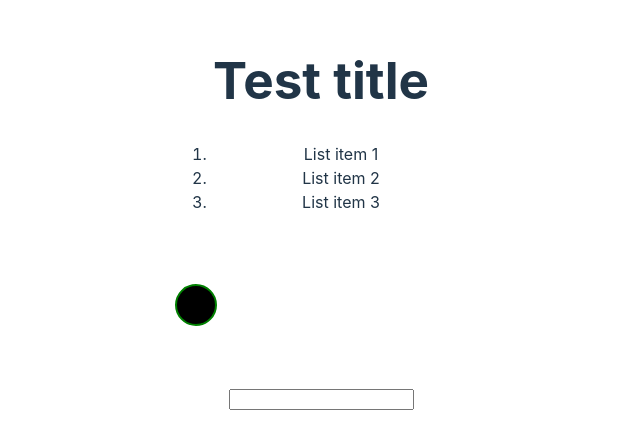
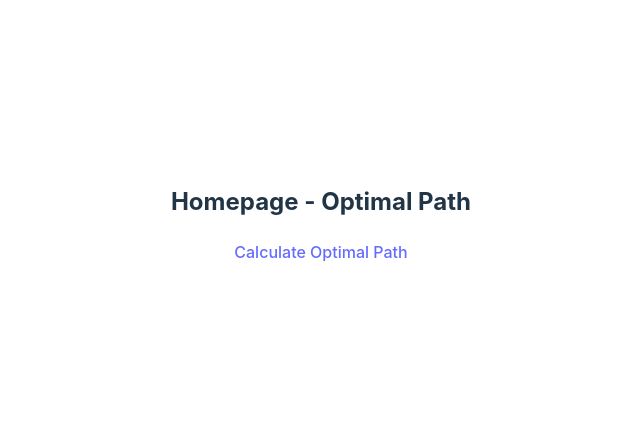
Before and after one commit to jckim014/wowprofessionoptimizer, a React (Vite) app in the folder frontend/: page / in a window 1280 px wide. Shown: the part 186-634 px from the top of the page, without its empty margins (319-959 px from the left). Built offline with nearby package versions, Linux system fonts and the light colour scheme.

Commit message:
Learning react - components

```diff
--- a/frontend/src/App.jsx
+++ b/frontend/src/App.jsx
@@ -1,15 +1,24 @@
 import { useState } from "react";
-import reactLogo from "./assets/react.svg";
-import viteLogo from "/vite.svg";
 import "./App.css";
+import Home from "./components/Home";
+
+// Add a navbar later
 
 function App() {
-  const [count, setCount] = useState(0);
+  const title = "Welcome to the Profession Optimizer";
+  const array = [1, 2, 3];
 
+  const link = "http://www.google.com";
+  const specialLink = "http://localhost:3000/calculate-optimal-path";
+
+  // { allows for any valid javascript}
   return (
     <>
-      <div>
-        <h1>Hello World!</h1>
+      <div className="App">
+        <div className="content">
+          <Home></Home>
+        </div>
+        <a href={specialLink}>Calculate Optimal Path</a>
       </div>
     </>
   );
--- /dev/null
+++ b/frontend/src/components/Home.jsx
@@ -0,0 +1,9 @@
+const Home = () => {
+  return (
+    <div className="home">
+      <h2>Homepage - Optimal Path</h2>
+    </div>
+  );
+};
+
+export default Home;
--- a/frontend/src/main.jsx
+++ b/frontend/src/main.jsx
@@ -2,11 +2,11 @@ import React from "react";
 import ReactDOM from "react-dom/client";
 import App from "./App.jsx";
 import "./index.css";
-import Greeting, { TestFunction, Test2 } from "./components/Greeting.jsx";
-import Tutorial from "./components/JsxTutorial.jsx";
+// import Greeting, { TestFunction, Test2 } from "./components/Greeting.jsx";
+// import Tutorial from "./components/JsxTutorial.jsx";
 
 ReactDOM.createRoot(document.getElementById("root")).render(
   <React.StrictMode>
-    <Tutorial></Tutorial>
+    <App />
   </React.StrictMode>
 );
```
Also changed, not shown: 1 other file (tests, documents, lock files or other folders).
